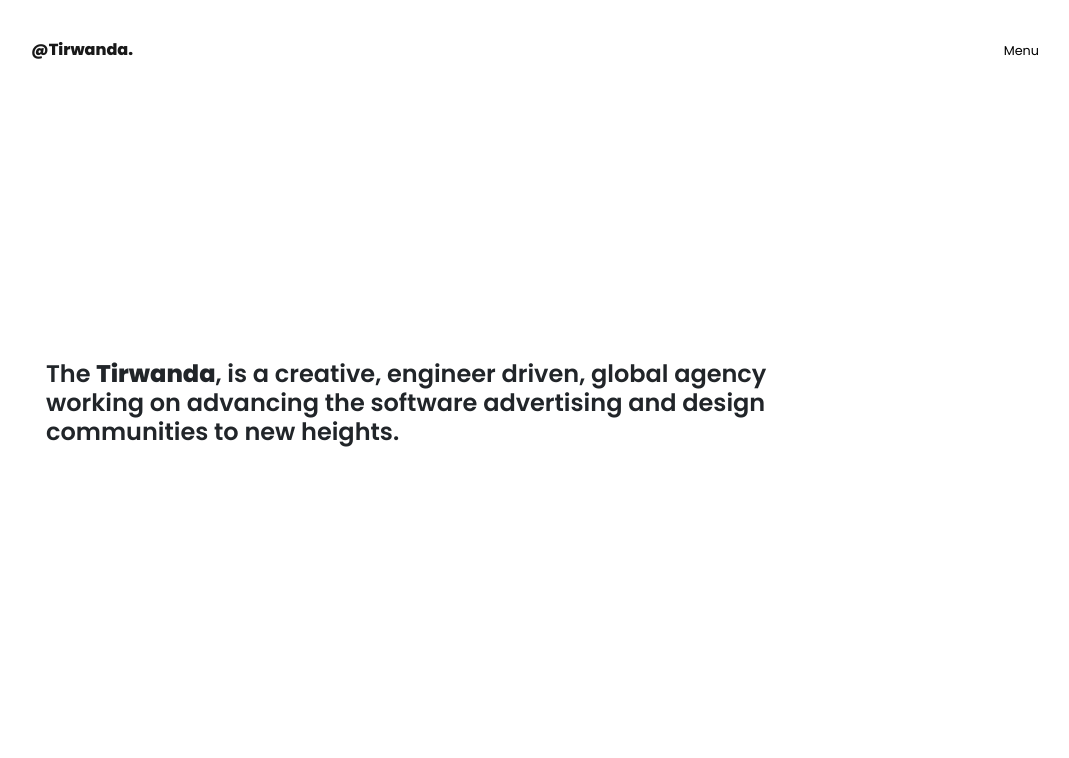
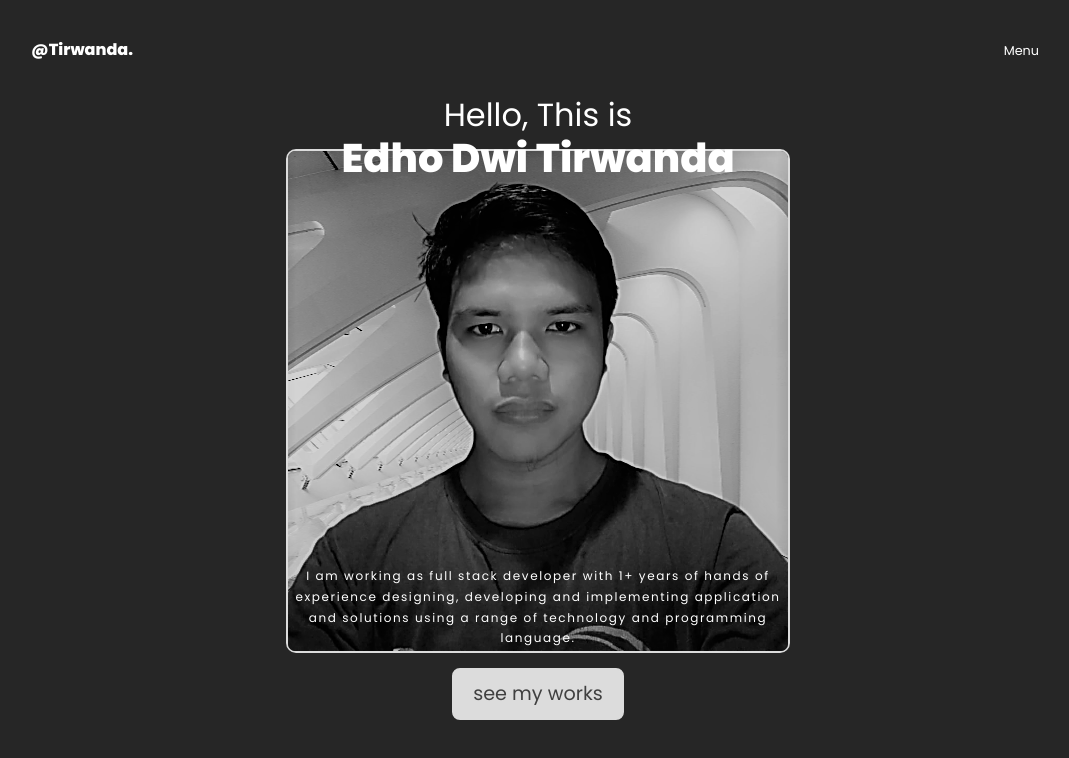
Before and after one commit to tirwanda/personal-website, a React (Create React App) app: page / in a window 1280 px wide. Shown: the top 758 px of the page, without its empty margins (102-1171 px from the left). Built offline with nearby package versions, Linux system fonts and the light colour scheme.

Commit message:
Create Home Section

```diff
--- a/public/index.html
+++ b/public/index.html
@@ -30,7 +30,7 @@
       work correctly both with client-side routing and a non-root public URL.
       Learn how to configure a non-root public URL by running `npm run build`.
     -->
-		<title>React App</title>
+		<title>Edho Dwi Tirwanda</title>
 	</head>
 	<body>
 		<noscript>You need to enable JavaScript to run this app.</noscript>
--- a/src/assets/scss/_reboot.scss
+++ b/src/assets/scss/_reboot.scss
@@ -57,9 +57,9 @@
 	@include font-size($font-size-base);
 	font-weight: $font-weight-base;
 	line-height: $line-height-base;
-	color: $body-color;
+	color: $white;
 	text-align: left; // 3
-	background-color: $body-bg; // 2
+	background-color: #262626; // 2
 	padding: 0;
 	font-family: 'Poppins', -apple-system, BlinkMacSystemFont, 'Segoe UI',
 		Roboto, Oxygen, Ubuntu, Cantarell, 'Open Sans', 'Helvetica Neue',
@@ -205,8 +205,7 @@
 
 a {
 	color: $link-color;
-	text-decoration: $link-decoration;
-	background-color: transparent; // Remove the gray background on active links in IE 10.
+	// text-decoration: $link-decoration;
 
 	@include hover() {
 		color: $link-hover-color;
--- a/src/assets/scss/style.scss
+++ b/src/assets/scss/style.scss
@@ -86,7 +86,8 @@
 
 		.logo a {
 			font-weight: 700;
-			color: $black;
+			color: $white;
+			text-decoration: none;
 		}
 
 		.menu {
@@ -96,7 +97,8 @@
 				outline: none;
 				cursor: pointer;
 				font-size: 0.8rem;
-				color: black;
+				font-weight: 400;
+				color: $white;
 			}
 		}
 	}
@@ -253,3 +255,103 @@
 		background-position: 0% 0%;
 	}
 }
+
+// ==================== Home Section ====================
+.container {
+	// width: 100vh;
+	.hero {
+		width: 100%;
+		text-align: center;
+		display: flex;
+		align-items: center;
+		justify-content: center;
+
+		.hero-heading {
+			font-size: 2rem;
+			margin-bottom: -4rem;
+			position: absolute;
+			top: 12%;
+
+			span {
+				display: inline-block;
+				width: 100%;
+			}
+
+			.hero-name {
+				font-size: 2.5rem;
+				font-family: 'Poppins';
+				font-weight: 700;
+			}
+		}
+
+		.hero-img {
+			height: 100%;
+			align-items: center;
+			justify-content: center;
+			margin: 0 auto;
+			border: 2px solid #dcdcdc;
+			margin-top: 5%;
+			border-radius: 10px;
+
+			img {
+				width: 100%;
+				border-radius: 7px;
+			}
+		}
+		.hero-info {
+			max-width: 500px;
+			margin: 0 auto;
+			font-size: 1.8rem;
+			line-height: 1.3rem;
+			position: absolute;
+			bottom: 10%;
+
+			p {
+				font-size: 0.75rem;
+				letter-spacing: 0.1rem !important;
+				text-transform: none !important;
+				font-weight: 500;
+				font-family: 'Poppins';
+			}
+
+			.button {
+				margin-top: 0.2rem;
+				padding: 0.7em 1em;
+				border-radius: 0.5rem;
+				display: inline-block;
+				background-color: #dcdcdc;
+				border: 2px solid #dcdcdc;
+				transition: 0.3s all ease-in-out;
+				&:hover {
+					background-color: transparent;
+					color: #dcdcdc;
+				}
+			}
+
+			.button-transparent {
+				margin-top: 2rem;
+				padding: 0.7em 1em;
+				border-radius: 0.5rem;
+				display: inline-block;
+				background-color: transparent;
+				color: #dcdcdc;
+				border: 2px solid #dcdcdc;
+			}
+
+			a {
+				text-decoration: none;
+				font-size: 1.2rem;
+				color: #404040;
+				text-transform: lowercase;
+			}
+
+			@media only screen and (max-width: 768px) {
+				font-size: 1.4rem;
+
+				.button {
+					font-size: 1.2rem;
+				}
+			}
+		}
+	}
+}
--- a/src/pages/Home.js
+++ b/src/pages/Home.js
@@ -1,13 +1,30 @@
 import React from 'react';
+import heroImg from 'assets/images/hero-2-bw.png';
+import Button from 'elements/Button';
 
 export default function Home() {
 	return (
 		<div className="container">
-			<h5>
-				The <b>Tirwanda</b>, is a creative, engineer driven, global
-				agency working on advancing the software advertising and design
-				communities to new heights.
-			</h5>
+			<div className="hero">
+				<h1 className="hero-heading">
+					<span>Hello, This is</span>
+					<div className="hero-name">Edho Dwi Tirwanda</div>
+				</h1>
+				<div className="hero-img">
+					<img src={heroImg} alt="My Foto" />
+				</div>
+				<div className="hero-info">
+					<p>
+						I am working as full stack developer with 1+ years of
+						hands of experience designing, developing and
+						implementing application and solutions using a range of
+						technology and programming language.
+					</p>
+					<Button className="button" href="/portfolio" type="link">
+						See My Works
+					</Button>
+				</div>
+			</div>
 		</div>
 	);
 }
```
